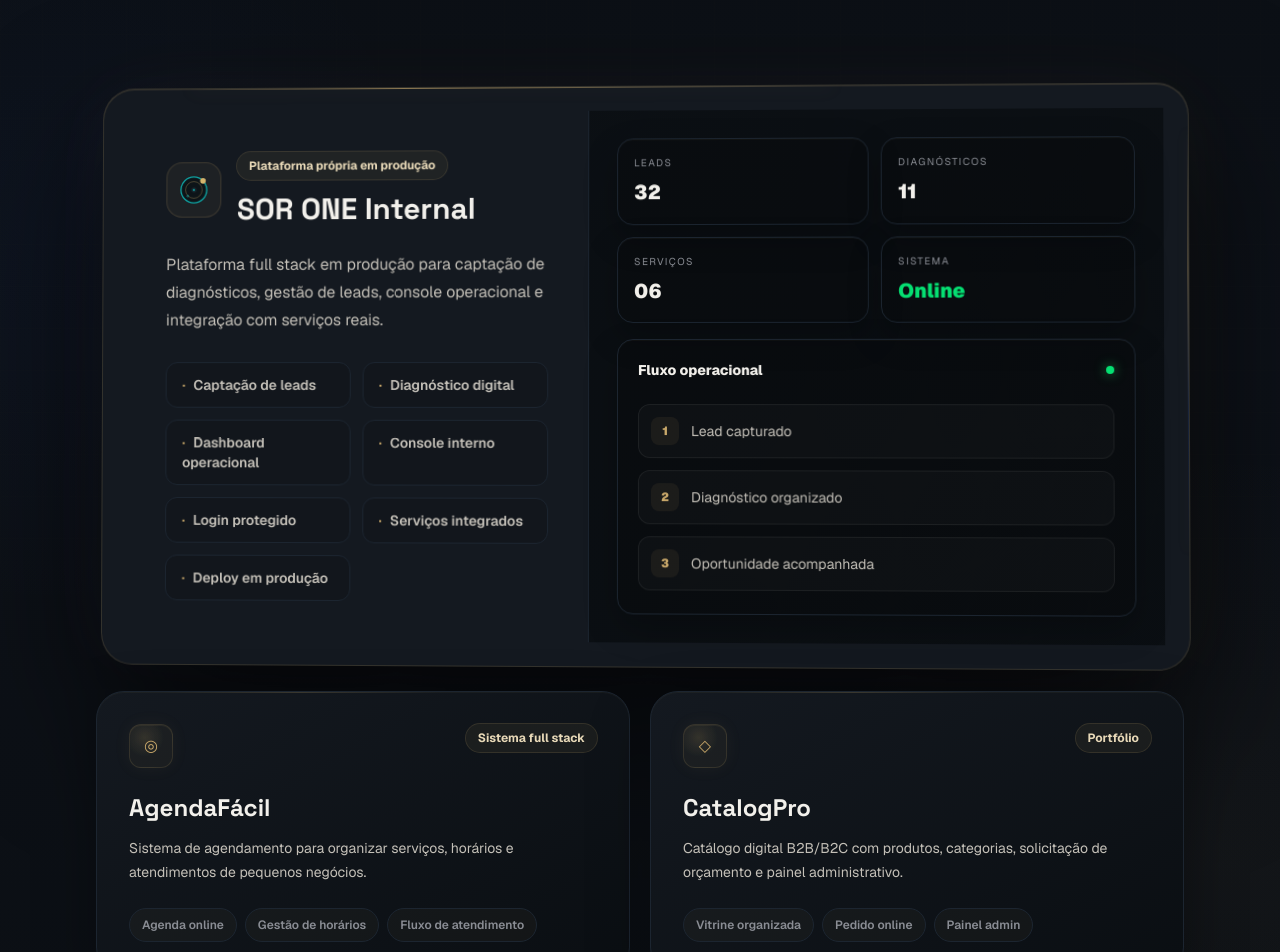
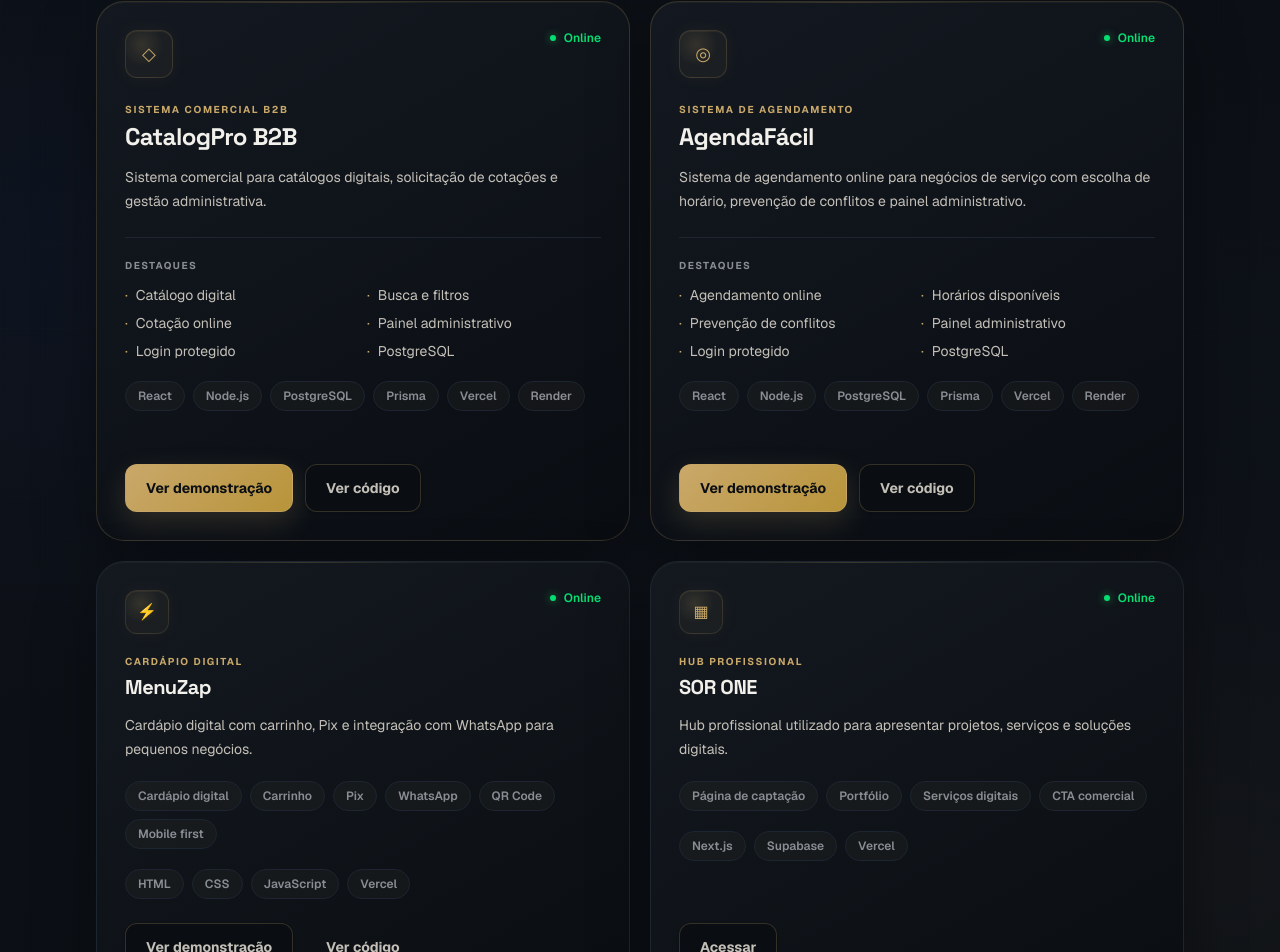
Before and after one commit to RhanielRodri/sor-one-internal, a Next.js app: page /projetos in a window 1280 px wide. Shown: the part 585-1537 px from the top of the page. Built offline with nearby package versions, Linux system fonts and the light colour scheme.

Commit message:
feat: atualiza cases comerciais do sor one

```diff
--- a/src/app/(public)/projetos/page.tsx
+++ b/src/app/(public)/projetos/page.tsx
@@ -3,137 +3,216 @@ import { Container } from "@/components/public/container";
 import { Badge } from "@/components/ui/badge";
 import { Button } from "@/components/ui/button";
 import { Card } from "@/components/ui/card";
-import { SorLogo } from "@/components/ui/SorLogo";
 
 export const metadata: Metadata = {
   title: "Projetos",
-  description: "Projetos digitais construídos pelo SOR para organizar operações reais.",
+  description: "Sistemas publicados, acessíveis online e desenvolvidos para resolver problemas reais de negócios.",
 };
 
-const internalCapabilities = [
-  "Captação de leads",
-  "Diagnóstico digital",
-  "Dashboard operacional",
-  "Console interno",
-  "Login protegido",
-  "Serviços integrados",
-  "Deploy em produção",
+const mainProjects = [
+  {
+    name: "CatalogPro B2B",
+    icon: "◇",
+    category: "Sistema Comercial B2B",
+    status: "Online",
+    description:
+      "Sistema comercial para catálogos digitais, solicitação de cotações e gestão administrativa.",
+    highlights: [
+      "Catálogo digital",
+      "Busca e filtros",
+      "Cotação online",
+      "Painel administrativo",
+      "Login protegido",
+      "PostgreSQL",
+    ],
+    stack: ["React", "Node.js", "PostgreSQL", "Prisma", "Vercel", "Render"],
+    demoUrl: "https://catalogpro-b2b.vercel.app/",
+    codeUrl: "https://github.com/RhanielRodri/catalogpro-b2b",
+  },
+  {
+    name: "AgendaFácil",
+    icon: "◎",
+    category: "Sistema de Agendamento",
+    status: "Online",
+    description:
+      "Sistema de agendamento online para negócios de serviço com escolha de horário, prevenção de conflitos e painel administrativo.",
+    highlights: [
+      "Agendamento online",
+      "Horários disponíveis",
+      "Prevenção de conflitos",
+      "Painel administrativo",
+      "Login protegido",
+      "PostgreSQL",
+    ],
+    stack: ["React", "Node.js", "PostgreSQL", "Prisma", "Vercel", "Render"],
+    demoUrl: "https://agendafacil-sistema.vercel.app/",
+    codeUrl: "https://github.com/RhanielRodri/agendafacil-sistema",
+  },
 ];
 
-const secondaryProjects = [
+const supportingProjects = [
   {
-    name: "AgendaFácil",
-    badge: "Sistema full stack",
-    description: "Sistema de agendamento para organizar serviços, horários e atendimentos de pequenos negócios.",
-    features: ["Agenda online", "Gestão de horários", "Fluxo de atendimento"],
+    name: "MenuZap",
+    icon: "⚡",
+    category: "Cardápio Digital",
+    status: "Online",
+    description:
+      "Cardápio digital com carrinho, Pix e integração com WhatsApp para pequenos negócios.",
+    highlights: ["Cardápio digital", "Carrinho", "Pix", "WhatsApp", "QR Code", "Mobile first"],
+    stack: ["HTML", "CSS", "JavaScript", "Vercel"],
+    demoUrl: "https://menuzap-cardapio-digital.vercel.app/",
+    codeUrl: "https://github.com/RhanielRodri/menuzap-cardapio-digital",
   },
   {
-    name: "CatalogPro",
-    badge: "Portfólio",
-    description: "Catálogo digital B2B/B2C com produtos, categorias, solicitação de orçamento e painel administrativo.",
-    features: ["Vitrine organizada", "Pedido online", "Painel admin"],
+    name: "SOR ONE",
+    icon: "▦",
+    category: "Hub Profissional",
+    status: "Online",
+    description:
+      "Hub profissional utilizado para apresentar projetos, serviços e soluções digitais.",
+    highlights: ["Página de captação", "Portfólio", "Serviços digitais", "CTA comercial"],
+    stack: ["Next.js", "Supabase", "Vercel"],
+    demoUrl: "https://sor-one-internal.vercel.app/",
+    codeUrl: null,
   },
 ];
+
+function StackPill({ label }: { label: string }) {
+  return (
+    <span className="rounded-full border border-[var(--sor-border-main)] bg-[rgba(201,168,106,0.04)] px-3 py-1.5 text-xs font-semibold text-soft">
+      {label}
+    </span>
+  );
+}
 
 export default function ProjectsPage() {
   return (
     <div className="services-surface relative overflow-hidden">
       <div className="premium-grid pointer-events-none absolute inset-0 opacity-55" />
+
+      {/* Hero */}
       <section className="relative border-b border-border py-18 sm:py-24">
         <div className="services-hero-glow pointer-events-none absolute left-1/2 top-1/2 h-80 w-[44rem] max-w-[94vw] -translate-x-1/2 -translate-y-1/2" />
         <Container>
           <div className="relative mx-auto max-w-4xl text-center">
-            <Badge>Projetos SOR OS</Badge>
+            <Badge>Projetos em produção</Badge>
             <h1 className="text-balance mt-6 text-4xl font-black tracking-[-0.055em] sm:text-5xl lg:text-6xl">
-              Projetos construídos para transformar operação em resultado.
+              Projetos em produção.
             </h1>
             <p className="mx-auto mt-5 max-w-2xl text-lg leading-8 text-muted">
-              Produtos próprios e MVPs que demonstram como estratégia, tecnologia e operação podem funcionar juntas.
+              Sistemas publicados, acessíveis online e desenvolvidos para resolver problemas reais de negócios.
+            </p>
+            <p className="mt-4 text-sm text-soft">
+              Demonstrações reais com deploy ativo, painel administrativo e código disponível no GitHub.
             </p>
           </div>
         </Container>
       </section>
 
+      {/* Cases principais */}
       <section className="relative py-16 sm:py-22">
         <Container>
-          <Card className="console-shell relative overflow-hidden rounded-[2rem] border-[rgba(201,168,106,0.18)] p-0">
-            <div className="grid lg:grid-cols-[0.9fr_1.1fr]">
-              <div className="p-7 sm:p-10">
-                <div className="flex items-center gap-4">
-                  <span className="grid h-14 w-14 shrink-0 place-items-center rounded-2xl border border-[rgba(201,168,106,0.18)] bg-[rgba(201,168,106,0.06)]">
-                    <SorLogo variant="mark" className="h-10 w-10" />
+          <div className="grid gap-5 lg:grid-cols-2">
+            {mainProjects.map((project) => (
+              <Card
+                key={project.name}
+                className="service-card-shell group relative flex min-h-[540px] flex-col overflow-hidden rounded-[1.75rem] border-[rgba(201,168,106,0.2)] p-7 transition duration-300 hover:-translate-y-1.5 hover:border-[var(--sor-border-champagne)]"
+              >
+                <div className="flex items-start justify-between gap-4">
+                  <span className="service-icon-shell grid h-12 w-12 place-items-center rounded-xl border border-[rgba(201,168,106,0.18)] bg-[rgba(201,168,106,0.06)] text-lg text-[var(--sor-champagne)]">
+                    {project.icon}
                   </span>
-                  <div>
-                    <Badge>Plataforma própria em produção</Badge>
-                    <h2 className="mt-3 text-3xl font-black" translate="no">SOR ONE Internal</h2>
+                  <div className="flex items-center gap-2">
+                    <span className="h-1.5 w-1.5 rounded-full bg-green-400 shadow-[0_0_8px_rgba(34,197,94,0.7)]" />
+                    <span className="text-xs font-semibold text-green-400">{project.status}</span>
                   </div>
                 </div>
-                <p className="mt-6 text-base leading-7 text-muted">
-                  Plataforma full stack em produção para captação de diagnósticos, gestão de leads, console operacional e integração com serviços reais.
+
+                <p className="mt-6 text-[10px] font-bold uppercase tracking-[0.16em] text-[var(--sor-champagne)]">
+                  {project.category}
                 </p>
-                <div className="mt-7 grid gap-3 sm:grid-cols-2">
-                  {internalCapabilities.map((capability) => (
-                    <div key={capability} className="rounded-xl border border-[var(--sor-border-main)] bg-black/12 px-4 py-3 text-sm font-semibold text-muted">
-                      <span className="mr-2 text-[var(--sor-champagne)]">·</span>
-                      {capability}
-                    </div>
+                <h2 className="mt-1 text-2xl font-black tracking-[-0.025em]">{project.name}</h2>
+                <p className="mt-3 text-sm leading-6 text-muted">{project.description}</p>
+
+                <div className="mt-6 border-t border-[var(--sor-border-main)] pt-5">
+                  <p className="text-[10px] font-bold uppercase tracking-[0.14em] text-soft">Destaques</p>
+                  <ul className="mt-3 grid grid-cols-2 gap-2 text-sm text-muted">
+                    {project.highlights.map((item) => (
+                      <li key={item} className="flex items-center gap-2">
+                        <span className="text-[var(--sor-champagne)]">·</span>
+                        {item}
+                      </li>
+                    ))}
+                  </ul>
+                </div>
+
+                <div className="mt-5 flex flex-wrap gap-2">
+                  {project.stack.map((tech) => (
+                    <StackPill key={tech} label={tech} />
                   ))}
                 </div>
-              </div>
 
-              <div className="border-t border-[var(--sor-border-main)] bg-[linear-gradient(145deg,rgba(10,14,18,0.88),rgba(10,14,18,0.96))] p-5 sm:p-7 lg:border-l lg:border-t-0">
-                <div className="grid h-full gap-4">
-                  <div className="grid grid-cols-2 gap-3">
-                    {[
-                      ["Leads", "32"],
-                      ["Diagnósticos", "11"],
-                      ["Serviços", "06"],
-                      ["Sistema", "Online"],
-                    ].map(([label, value]) => (
-                      <div key={label} className="console-inner-card rounded-2xl border border-[var(--sor-border-main)] bg-black/20 p-4">
-                        <p className="text-[10px] uppercase tracking-[0.14em] text-soft">{label}</p>
-                        <p className={`mt-2 text-xl font-black ${value === "Online" ? "text-green-400" : ""}`}>{value}</p>
-                      </div>
-                    ))}
-                  </div>
-                  <div className="console-inner-card rounded-2xl border border-[var(--sor-border-main)] bg-black/20 p-5">
-                    <div className="flex items-center justify-between">
-                      <p className="text-sm font-extrabold">Fluxo operacional</p>
-                      <span className="h-2 w-2 rounded-full bg-green-400 shadow-[0_0_12px_rgba(34,197,94,0.7)]" />
-                    </div>
-                    <div className="mt-6 grid gap-3">
-                      {["Lead capturado", "Diagnóstico organizado", "Oportunidade acompanhada"].map((item, index) => (
-                        <div key={item} className="flex items-center gap-3 rounded-xl border border-white/6 bg-white/[0.025] p-3">
-                          <span className="grid h-7 w-7 place-items-center rounded-lg bg-[rgba(201,168,106,0.08)] text-xs font-black text-[var(--sor-champagne)]">
-                            {index + 1}
-                          </span>
-                          <span className="text-sm text-muted">{item}</span>
-                        </div>
-                      ))}
-                    </div>
+                <div className="mt-auto flex flex-wrap gap-3 pt-7">
+                  <Button href={project.demoUrl}>Ver demonstração</Button>
+                  {project.codeUrl && (
+                    <Button href={project.codeUrl} variant="secondary">
+                      Ver código
+                    </Button>
+                  )}
+                </div>
+              </Card>
+            ))}
+          </div>
+
+          {/* Cases complementares */}
+          <div className="mt-5 grid gap-5 md:grid-cols-2">
+            {supportingProjects.map((project) => (
+              <Card
+                key={project.name}
+                className="service-card-shell group relative flex flex-col overflow-hidden rounded-[1.75rem] border-[var(--sor-border-main)] p-7 transition duration-300 hover:-translate-y-1.5 hover:border-[var(--sor-border-champagne)]"
+              >
+                <div className="flex items-start justify-between gap-4">
+                  <span className="service-icon-shell grid h-11 w-11 place-items-center rounded-xl border border-[rgba(201,168,106,0.14)] text-base text-[var(--sor-champagne)]">
+                    {project.icon}
+                  </span>
+                  <div className="flex items-center gap-2">
+                    <span className="h-1.5 w-1.5 rounded-full bg-green-400 shadow-[0_0_8px_rgba(34,197,94,0.7)]" />
+                    <span className="text-xs font-semibold text-green-400">{project.status}</span>
                   </div>
                 </div>
-              </div>
-            </div>
-          </Card>
 
-          <div className="mt-6 grid gap-5 md:grid-cols-2">
-            {secondaryProjects.map((project) => (
-              <Card key={project.name} className="service-card-shell relative overflow-hidden rounded-[1.75rem] border-[var(--sor-border-main)] p-7 sm:p-8">
-                <div className="flex items-start justify-between gap-4">
-                  <span className="service-icon-shell grid h-11 w-11 place-items-center rounded-xl border border-[rgba(201,168,106,0.14)] text-base text-[var(--sor-champagne)]">
-                    {project.name === "AgendaFácil" ? "◎" : "◇"}
-                  </span>
-                  <Badge>{project.badge}</Badge>
-                </div>
-                <h2 className="mt-6 text-2xl font-black">{project.name}</h2>
+                <p className="mt-5 text-[10px] font-bold uppercase tracking-[0.16em] text-[var(--sor-champagne)]">
+                  {project.category}
+                </p>
+                <h2 className="mt-1 text-xl font-black tracking-[-0.025em]">{project.name}</h2>
                 <p className="mt-3 text-sm leading-6 text-muted">{project.description}</p>
-                <div className="mt-6 flex flex-wrap gap-2">
-                  {project.features.map((feature) => (
-                    <span key={feature} className="rounded-full border border-[var(--sor-border-main)] bg-[rgba(201,168,106,0.04)] px-3 py-2 text-xs font-semibold text-soft">
-                      {feature}
+
+                <div className="mt-5 flex flex-wrap gap-2">
+                  {project.highlights.map((item) => (
+                    <span
+                      key={item}
+                      className="rounded-full border border-[var(--sor-border-main)] bg-[rgba(201,168,106,0.04)] px-3 py-1.5 text-xs font-semibold text-soft"
+                    >
+                      {item}
                     </span>
                   ))}
+                </div>
+
+                <div className="mt-5 flex flex-wrap gap-2">
+                  {project.stack.map((tech) => (
+                    <StackPill key={tech} label={tech} />
+                  ))}
+                </div>
+
+                <div className="mt-auto flex flex-wrap gap-3 pt-6">
+                  <Button href={project.demoUrl} variant="secondary">
+                    {project.name === "SOR ONE" ? "Acessar" : "Ver demonstração"}
+                  </Button>
+                  {project.codeUrl && (
+                    <Button href={project.codeUrl} variant="ghost">
+                      Ver código
+                    </Button>
+                  )}
                 </div>
               </Card>
             ))}
@@ -141,6 +220,7 @@ export default function ProjectsPage() {
         </Container>
       </section>
 
+      {/* CTA final */}
       <section className="relative pb-20 sm:pb-24">
         <Container>
           <div className="relative overflow-hidden rounded-[2rem] border border-[rgba(201,168,106,0.18)] bg-[linear-gradient(135deg,var(--sor-card-elevated),var(--sor-panel))] p-8 text-center sm:p-12">
```
